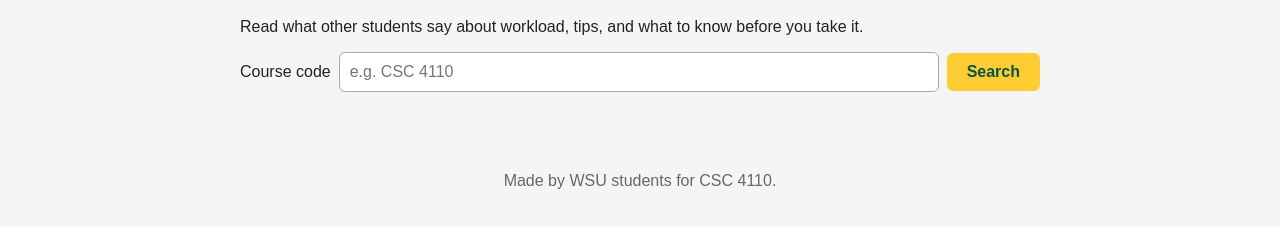
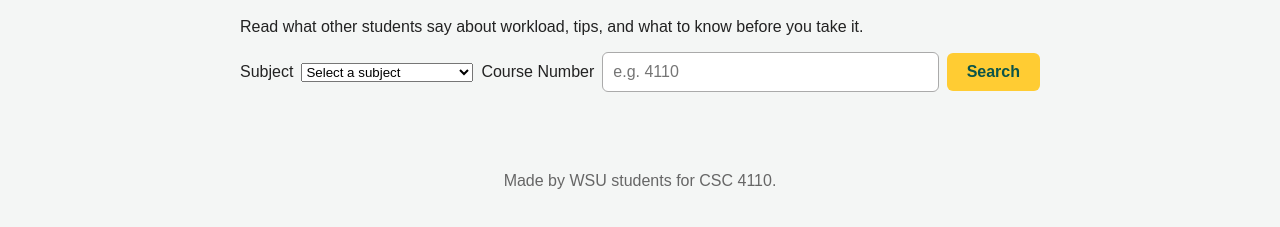
Before and after one commit to WSU-4110/Wayne-State-Course-Forum, a plain HTML site: page frontend/pages/index.html in a window 1280 px wide. Shown: the part 135-362 px from the top of the page. Drawn offline with Linux system fonts and the light colour scheme; no server answers.

Commit message:
Add subject dropdown and course number search

```diff
--- a/frontend/pages/index.html
+++ b/frontend/pages/index.html
@@ -34,12 +34,42 @@
     <h1>Find a WSU course</h1>
     <p>Read what other students say about workload, tips, and what to know before you take it.</p>
 
-    <!-- Search bar. Nick's search code will read the "course" value. -->
-    <form action="course.html" method="get">
-      <label for="course-search">Course code</label>
-      <input type="text" id="course-search" name="course" placeholder="e.g. CSC 4110" required>
-      <button type="submit">Search</button>
-    </form>
+  <!-- Search bar. Nick's search code will read the "course" value. -->
+  <form id="course-search-form" action="course.html" method="get">
+  <label for="subject">Subject</label>
+  <select id="subject" required>
+    <option value="">Select a subject</option>
+    <option value="CSC">CSC - Computer Science</option>
+    <option value="MAT">MAT - Mathematics</option>
+    <option value="BIO">BIO - Biology</option>
+    <option value="CHM">CHM - Chemistry</option>
+    <option value="PHY">PHY - Physics</option>
+  </select>
+
+  <label for="course-number">Course Number</label>
+  <input
+    type="text"
+    id="course-number"
+    placeholder="e.g. 4110"
+    inputmode="numeric"
+    pattern="[0-9]+"
+    required
+  >
+
+  <input type="hidden" id="course-search" name="course">
+
+  <button type="submit">Search</button>
+</form>
+
+<script>
+  document.getElementById("course-search-form").addEventListener("submit", function () {
+    const subject = document.getElementById("subject").value;
+    const number = document.getElementById("course-number").value.trim();
+
+    document.getElementById("course-search").value = subject + " " + number;
+  });
+</script>
+
   </main>
 
   <footer>
```
